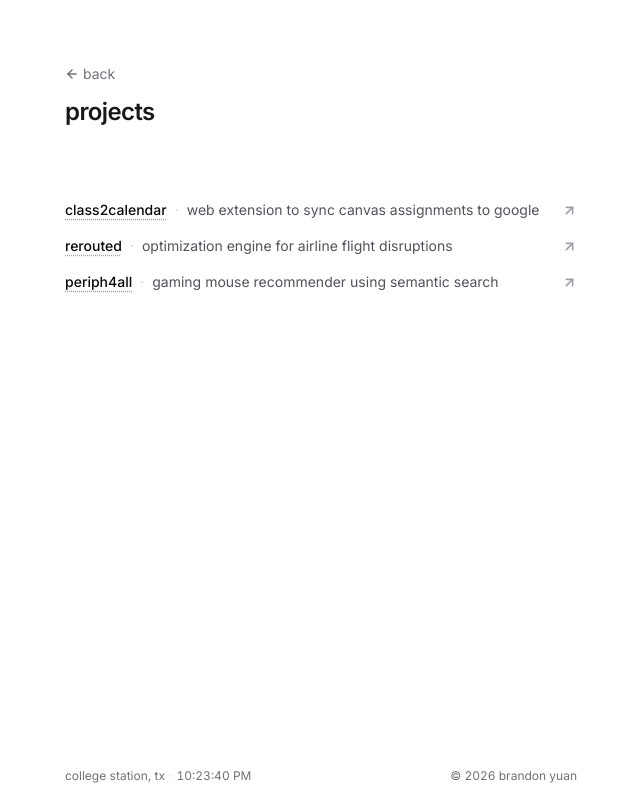
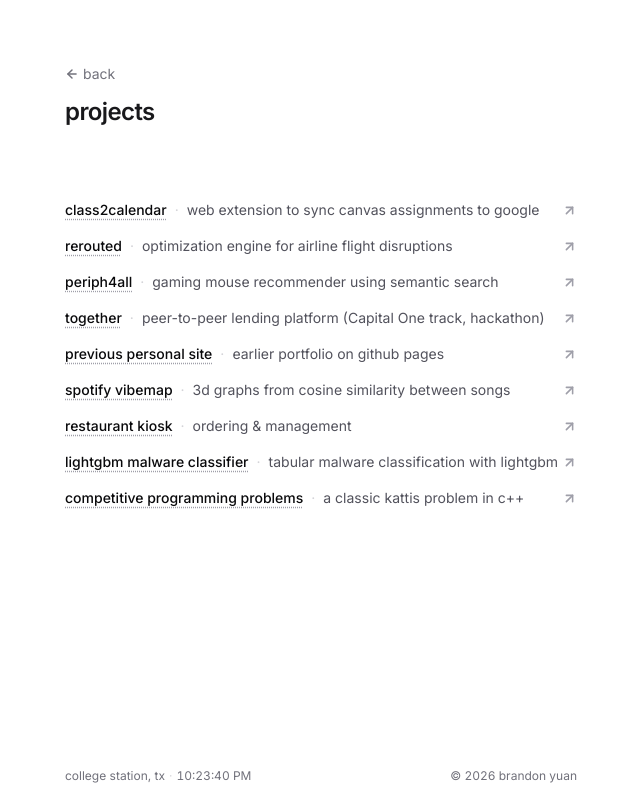
Before and after one commit to brandonyuanCS/new-personal-website, a Next.js app: page /projects in a window 1280 px wide. Shown: the whole page, without its empty margins (319-959 px from the left). Built offline with nearby package versions, Linux system fonts and the light colour scheme; no server answers.

Commit message:
added individual pages for projects

```diff
--- a/app/page.tsx
+++ b/app/page.tsx
@@ -74,9 +74,9 @@ export default function Home() {
             projects
           </h2>
           <div className="flex flex-col text-sm text-zinc-600 dark:text-zinc-400">
-            <ButtonLink href="https://github.com/brandonyuanCS/class2calendar" target="_blank" rel="noopener noreferrer" name="class2calendar" description="web extension to sync canvas assignments to google" />
-            <ButtonLink href="https://github.com/brandonyuanCS/rerouted" target="_blank" rel="noopener noreferrer" name="rerouted" description="optimization engine for airline flight disruptions" />
-            <ButtonLink href="https://periph4all.vercel.app/" target="_blank" rel="noopener noreferrer" name="periph4all" description="gaming mouse recommender using semantic search" />
+            <ButtonLink href="/projects/class2calendar" name="class2calendar" description="web extension to sync canvas assignments to google" />
+            <ButtonLink href="/projects/rerouted" name="rerouted" description="optimization engine for airline flight disruptions" />
+            <ButtonLink href="/projects/periph4all" name="periph4all" description="gaming mouse recommender using semantic search" />
             <ViewAll href="/projects" />
           </div>
         </section>
--- a/app/projects/page.tsx
+++ b/app/projects/page.tsx
@@ -1,6 +1,7 @@
 import Link from 'next/link';
 import { ArrowLeft } from 'lucide-react';
 import { ButtonLink } from '@/components/ButtonLink';
+import { PROJECTS } from '@/lib/projects';
 
 export default function ProjectsPage() {
   return (
@@ -20,27 +21,14 @@ export default function ProjectsPage() {
 
         <section>
           <div className="flex flex-col text-sm text-zinc-600 dark:text-zinc-400">
-            <ButtonLink
-              href="https://github.com/brandonyuanCS/class2calendar"
-              target="_blank"
-              rel="noopener noreferrer"
-              name="class2calendar"
-              description="web extension to sync canvas assignments to google"
-            />
-            <ButtonLink
-              href="https://github.com/brandonyuanCS/rerouted"
-              target="_blank"
-              rel="noopener noreferrer"
-              name="rerouted"
-              description="optimization engine for airline flight disruptions"
-            />
-            <ButtonLink
-              href="https://periph4all.vercel.app/"
-              target="_blank"
-              rel="noopener noreferrer"
-              name="periph4all"
-              description="gaming mouse recommender using semantic search"
-            />
+            {PROJECTS.map((p) => (
+              <ButtonLink
+                key={p.slug}
+                href={`/projects/${p.slug}`}
+                name={p.name}
+                description={p.description}
+              />
+            ))}
           </div>
         </section>
       </main>
--- /dev/null
+++ b/components/projects/CompetitiveProgrammingDetail.tsx
@@ -0,0 +1,67 @@
+/** Rich body for `/projects/competitive-programming-problems`. Edit this file freely. */
+
+function CodeBlock({ children }: { children: string }) {
+  return (
+    <pre className="overflow-x-auto rounded-lg border border-zinc-200 bg-zinc-950 p-4 text-left text-xs leading-relaxed text-zinc-100 dark:border-zinc-800">
+      <code>{children.trim()}</code>
+    </pre>
+  );
+}
+
+export function CompetitiveProgrammingDetail() {
+  return (
+    <div className="flex flex-col gap-8 text-sm leading-relaxed text-zinc-700 dark:text-zinc-300">
+      <div className="flex flex-col gap-4">
+        <p>
+          Add as many paragraphs as you want here. Each is plain JSX, so you control spacing and
+          emphasis.
+        </p>
+        <p>
+          Below is a code sample. Paste your solution or snippets inside the template string passed to{" "}
+          <code className="rounded bg-zinc-200 px-1 py-0.5 text-xs dark:bg-zinc-800">CodeBlock</code>.
+        </p>
+      </div>
+
+      <section className="flex flex-col gap-2">
+        <h2 className="text-base font-medium text-zinc-950 dark:text-zinc-50">example solution</h2>
+        <CodeBlock>{`
+#include <iostream>
+using namespace std;
+
+int main() {
+  ios::sync_with_stdio(false);
+  cin.tie(nullptr);
+  // your solution
+  return 0;
+}
+`}</CodeBlock>
+      </section>
+
+      <section className="flex flex-col gap-3">
+        <h2 className="text-base font-medium text-zinc-950 dark:text-zinc-50">diagram</h2>
+        <p className="text-zinc-600 dark:text-zinc-400">
+          Drop a file in{" "}
+          <code className="rounded bg-zinc-200 px-1 py-0.5 text-xs dark:bg-zinc-800">
+            public/projects/competitive-programming/
+          </code>{" "}
+          and reference it with <code className="rounded bg-zinc-200 px-1 py-0.5 text-xs dark:bg-zinc-800">next/image</code>{" "}
+          as below (uncomment when the file exists).
+        </p>
+        {/* When you add e.g. public/projects/competitive-programming/graph.png:
+        <div className="relative aspect-video w-full overflow-hidden rounded-lg border border-zinc-200 dark:border-zinc-800">
+          <Image
+            src="/projects/competitive-programming/graph.png"
+            alt="Problem diagram"
+            fill
+            className="object-contain p-2"
+            sizes="(max-width: 768px) 100vw, 512px"
+          />
+        </div>
+        */}
+        <div className="rounded-lg border border-dashed border-zinc-300 p-8 text-center text-xs text-zinc-500 dark:border-zinc-700 dark:text-zinc-500">
+          Image slot — uncomment the block above when your asset is in <code className="mx-1 rounded bg-zinc-200 px-1 py-0.5 dark:bg-zinc-800">public/</code>
+        </div>
+      </section>
+    </div>
+  );
+}
--- /dev/null
+++ b/lib/projects.ts
@@ -0,0 +1,96 @@
+export type ProjectLink = { label: string; href: string };
+
+export type Project = {
+  slug: string;
+  name: string;
+  description: string;
+  summary: string[];
+  links?: ProjectLink[];
+};
+
+export const PROJECTS: Project[] = [
+  {
+    slug: "class2calendar",
+    name: "class2calendar",
+    description: "web extension to sync canvas assignments to google",
+    summary: [
+      "Browser extension that syncs Canvas LMS assignments into Google Calendar and Google Tasks using ICS parsing and Google Cloud APIs.",
+    ],
+    links: [{ label: "GitHub", href: "https://github.com/brandonyuanCS/class2calendar" }],
+  },
+  {
+    slug: "rerouted",
+    name: "rerouted",
+    description: "optimization engine for airline flight disruptions",
+    summary: [
+      "Hackathon project: an optimization-oriented take on rerouting and recovery when airline schedules are disrupted.",
+    ],
+    links: [{ label: "GitHub", href: "https://github.com/brandonyuanCS/rerouted" }],
+  },
+  {
+    slug: "periph4all",
+    name: "periph4all",
+    description: "gaming mouse recommender using semantic search",
+    summary: [
+      "AI-based mouse recommender using transformer-style embeddings, with UMAP and graph views to explore similar peripherals.",
+    ],
+    links: [{ label: "Live demo", href: "https://periph4all.vercel.app/" }],
+  },
+  {
+    slug: "together",
+    name: "together",
+    description: "peer-to-peer lending platform (Capital One track, hackathon)",
+    summary: [
+      "Peer-to-peer lending concept built for the Capital One track at a hackathon.",
+    ],
+  },
+  {
+    slug: "previous-personal-site",
+    name: "previous personal site",
+    description: "earlier portfolio on github pages",
+    summary: ["Earlier portfolio hosted on GitHub Pages before this site."],
+    links: [{ label: "GitHub", href: "https://github.com/brandonyuanCS/brandonyuancs.github.io" }],
+  },
+  {
+    slug: "spotify-vibemap",
+    name: "spotify vibemap",
+    description: "3d graphs from cosine similarity between songs",
+    summary: [
+      "Visualization experiment: 3D graphs derived from cosine similarity between tracks (e.g. from audio or embedding features).",
+    ],
+  },
+  {
+    slug: "restaurant-kiosk",
+    name: "restaurant kiosk",
+    description: "ordering & management",
+    summary: [
+      "Coursework covering restaurant ordering and management: one version with a standard web stack and another on the JVM.",
+    ],
+  },
+  {
+    slug: "lightgbm-malware-classifier",
+    name: "lightgbm malware classifier",
+    description: "tabular malware classification with lightgbm",
+    summary: [
+      "Tabular features and a LightGBM model for malware classification.",
+    ],
+  },
+  {
+    slug: "competitive-programming-problems",
+    name: "competitive programming problems",
+    description: "a classic kattis problem in c++",
+    summary: [
+      "Solutions and practice on competitive programming, including a classic Kattis problem in C++.",
+    ],
+  },
+];
+
+const bySlug = new Map(PROJECTS.map((p) => [p.slug, p]));
+
+export function getProject(slug: string): Project | undefined {
+  return bySlug.get(slug);
+}
+
+export function getProjectSlugs(): string[] {
+  return PROJECTS.map((p) => p.slug);
+}
```
Also changed, not shown: app/projects/[slug]/page.tsx (added, +74 -0 lines), 1 other file (tests, documents, lock files or other folders).
